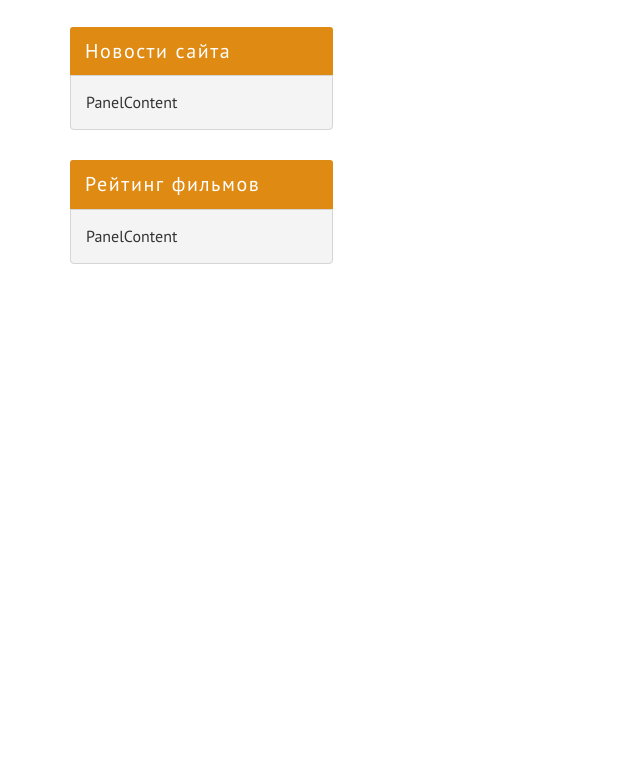
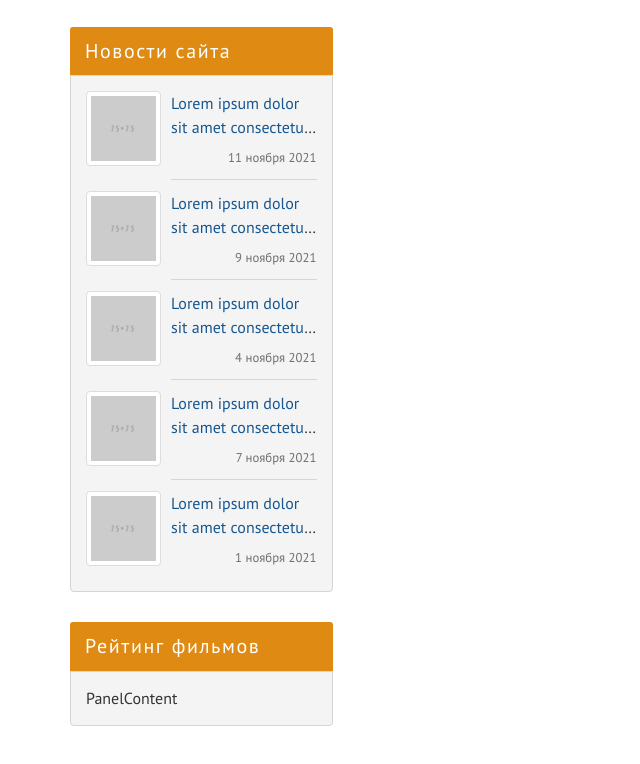
Before and after one commit to leonovS/kinozal, a website: page index.html in a window 1280 px wide. Shown: the part 1236-2000 px from the top of the page, without its empty margins (0-640 px from the left). Before the commit the page ends 1580 px from the top, so only its background shows below. Drawn offline with Linux system fonts and the light colour scheme.

Commit message:
блок новостей

```diff
--- a/assets/scss/_bootstrap-theming.scss
+++ b/assets/scss/_bootstrap-theming.scss
@@ -97,3 +97,7 @@
     font-size: 0.875rem;
   }
 }
+
+.thumbnail {
+  transition: 0.25s;
+}
--- a/assets/scss/_sidebar.scss
+++ b/assets/scss/_sidebar.scss
@@ -34,3 +34,59 @@
     }
   }
 }
+
+$image-size: 75px;
+$image-size-with-padding: ($image-size + $gap-md);
+
+.site-news-item {
+  position: relative;
+
+  &:not(:last-child) {
+    min-height: $image-size-with-padding;
+    margin-bottom: $gap;
+    &::after {
+      position: absolute;
+      right: 0;
+      bottom: 0;
+      width: calc(100% - $image-size-with-padding);
+      height: 1px;
+      background-color: $color-gray;
+      margin-bottom: -4px;
+
+      content: "";
+    }
+  }
+
+  &:hover .thumbnail {
+    border-color: $color-accent;
+    background-color: $color-accent;
+  }
+
+  &:hover a {
+    color: $color-accent;
+  }
+
+  &__thumbnail {
+    float: left;
+    margin: 0 $gap-md $gap-md 0;
+    width: $image-size;
+  }
+
+  &__image {
+    width: 100%;
+  }
+
+  &__title {
+    margin-bottom: 0.5em;
+  }
+
+  &__link {
+    transition: color 0.25s;
+    @include block-shortener($fz: 1rem, $lh: 1.5, $h: 50px, $l: 2);
+  }
+  &__date {
+    font-size: 0.8rem;
+    text-align: right;
+    color: $color-gray-dark;
+  }
+}
--- a/index.html
+++ b/index.html
@@ -177,7 +177,70 @@
         <div class="site-news panel panel-info">
           <div class="panel-heading">Новости сайта</div>
           <div class="panel-body">
-            PanelContent
+            <div class="site-news-item">
+              <div class="site-news-item__thumbnail thumbnail">
+                <img class="site-news-item__image" src="assets/img/75x75.png" alt="">
+              </div>
+              <div class="site-news-item__title">
+                <div class="site-news-item__link">
+                  <a href="">Lorem ipsum dolor sit amet consectetur adipisicing elit. Maxime odit, dignissimos inventore
+                    aliquid cum non doloremque quisquam.</a>
+                </div>
+              </div>
+              <div class="site-news-item__date">11 ноября 2021</div>
+            </div>
+
+            <div class="site-news-item">
+              <div class="site-news-item__thumbnail thumbnail">
+                <img class="site-news-item__image" src="assets/img/75x75.png" alt="">
+              </div>
+              <div class="site-news-item__title">
+                <div class="site-news-item__link">
+                  <a href="">Lorem ipsum dolor sit amet consectetur adipisicing elit. Maxime odit, dignissimos inventore
+                    aliquid cum non doloremque quisquam.</a>
+                </div>
+              </div>
+              <div class="site-news-item__date">9 ноября 2021</div>
+            </div>
+
+            <div class="site-news-item">
+              <div class="site-news-item__thumbnail thumbnail">
+                <img class="site-news-item__image" src="assets/img/75x75.png" alt="">
+              </div>
+              <div class="site-news-item__title">
+                <div class="site-news-item__link">
+                  <a href="">Lorem ipsum dolor sit amet consectetur adipisicing elit. Maxime odit, dignissimos inventore
+                    aliquid cum non doloremque quisquam.</a>
+                </div>
+              </div>
+              <div class="site-news-item__date">4 ноября 2021</div>
+            </div>
+
+            <div class="site-news-item">
+              <div class="site-news-item__thumbnail thumbnail">
+                <img class="site-news-item__image" src="assets/img/75x75.png" alt="">
+              </div>
+              <div class="site-news-item__title">
+                <div class="site-news-item__link">
+                  <a href="">Lorem ipsum dolor sit amet consectetur adipisicing elit. Maxime odit, dignissimos inventore
+                    aliquid cum non doloremque quisquam.</a>
+                </div>
+              </div>
+              <div class="site-news-item__date">7 ноября 2021</div>
+            </div>
+
+            <div class="site-news-item">
+              <div class="site-news-item__thumbnail thumbnail">
+                <img class="site-news-item__image" src="assets/img/75x75.png" alt="">
+              </div>
+              <div class="site-news-item__title">
+                <div class="site-news-item__link">
+                  <a href="">Lorem ipsum dolor sit amet consectetur adipisicing elit. Maxime odit, dignissimos inventore
+                    aliquid cum non doloremque quisquam.</a>
+                </div>
+              </div>
+              <div class="site-news-item__date">1 ноября 2021</div>
+            </div>
           </div>
         </div>
 
```
Also changed, not shown: assets/css/style.css.
